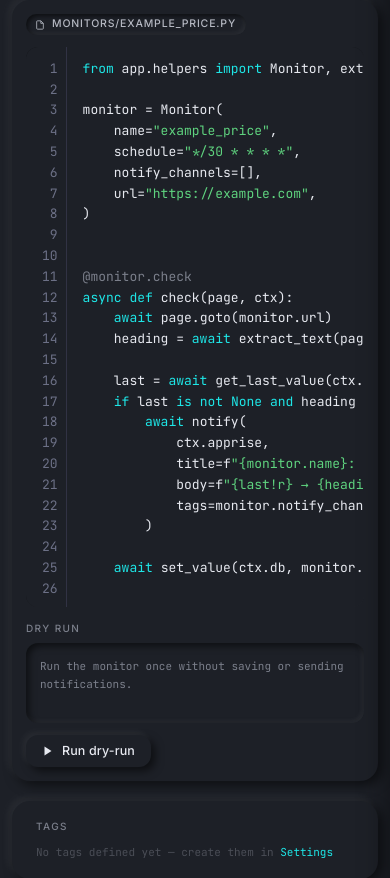
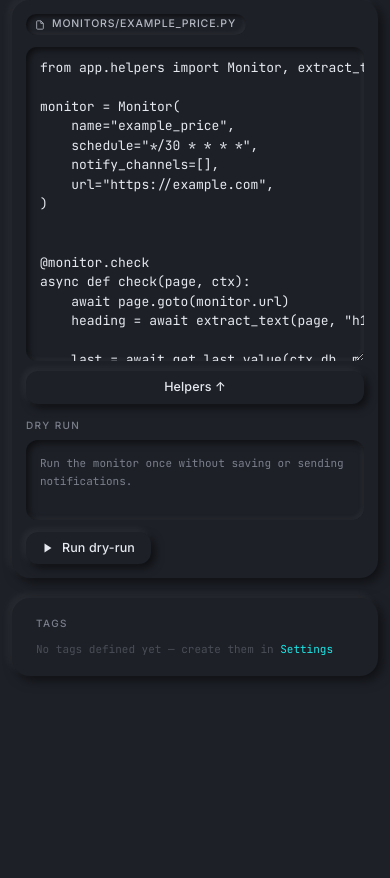
Before and after one commit to stevendejongnl/changewatch, a FastAPI app: page /monitors/example_price/edit in a window 390 px wide. Shown: the part 134-1012 px from the top of the page. Run offline with FastAPI, Linux system fonts and the light colour scheme; data that the repository does not hold is empty; parts of the project's set-up code (start-up, migrations or seed data) failed here and were passed over.

Commit message:
feat(editor): plain textarea + bottom-sheet helpers on mobile ≤700px

```diff
--- a/app/templates/monitor_editor.html
+++ b/app/templates/monitor_editor.html
@@ -144,16 +144,42 @@
   @media (max-width: 900px) {
     .editor-grid { grid-template-columns: 1fr; }
   }
+  .mob-code-editor {
+    display: none;
+    font-family: var(--mono);
+    font-size: 13px;
+    line-height: 1.5;
+    height: auto;
+    min-height: 200px;
+    max-height: 60vh;
+    overflow-y: auto;
+    resize: vertical;
+    white-space: pre;
+    overflow-x: auto;
+  }
+  .mob-helpers-btn { display: none; margin-top: 10px; width: 100%; justify-content: center; }
   @media (max-width: 700px) {
-    .raw-wrap { overflow-x: auto; }
+    .raw-wrap { display: none !important; }
+    .mob-code-editor { display: block; }
+    .mob-helpers-btn { display: flex; }
     .editor-left, .editor-right { padding: 14px; }
+    .helpers-drawer {
+      top: auto !important;
+      bottom: 0 !important;
+      right: 0 !important;
+      left: 0 !important;
+      width: 100% !important;
+      height: 70vh;
+      border-radius: 20px 20px 0 0;
+      transform: translateY(100%) !important;
+    }
+    .helpers-drawer.open { transform: translateY(0) !important; }
   }
   /* Helpers overlay drawer */
   .helpers-backdrop {
-    display: none; position: fixed; inset: 0;
+    position: fixed; inset: 0;
     background: rgba(0,0,0,.3); z-index: 100;
   }
-  .helpers-backdrop.open { display: block; }
   .helpers-drawer {
     position: fixed; right: 0; top: 0; bottom: 0; width: 320px;
     background: var(--surface);
@@ -327,6 +353,17 @@
     <div id="code-preview" class="console" style="min-height:180px;white-space:pre;tab-size:4"></div>
     {% endif %}
 
+    <textarea
+      class="input mob-code-editor"
+      name="source"
+      id="mob-code-editor"
+      rows="15"
+      spellcheck="false"
+      autocorrect="off"
+      autocapitalize="off"
+    >{{ source | e }}</textarea>
+    <button type="button" class="btn mob-helpers-btn" onclick="openHelpers()">Helpers ↑</button>
+
     <!-- CONFLICT PANEL -->
     <div id="conflict-panel" class="conflict-panel" style="display:none">
       <div style="font-size:13px;font-weight:600;color:var(--err);margin-bottom:8px">&#9888; Conflict detected</div>
@@ -378,7 +415,7 @@
 {% endif %}
 
 <!-- HELPERS OVERLAY DRAWER -->
-<div class="helpers-backdrop" id="helpers-backdrop"></div>
+<div class="helpers-backdrop" id="helpers-backdrop" style="display:none"></div>
 <div class="helpers-drawer" id="helpers-drawer">
   <div class="helpers-drawer-header">
     <span class="helpers-drawer-title">Available helpers</span>
@@ -438,15 +475,28 @@ document.querySelectorAll('.channel-checkbox').forEach(function(cb) {
 <script>
   function openHelpers() {
     document.getElementById('helpers-drawer').classList.add('open');
-    document.getElementById('helpers-backdrop').classList.add('open');
+    const bd = document.getElementById('helpers-backdrop');
+    if (bd) bd.style.display = '';
   }
   function closeHelpers() {
     document.getElementById('helpers-drawer').classList.remove('open');
-    document.getElementById('helpers-backdrop').classList.remove('open');
+    const bd = document.getElementById('helpers-backdrop');
+    if (bd) bd.style.display = 'none';
   }
   document.getElementById('btn-helpers').addEventListener('click', openHelpers);
   document.getElementById('helpers-close').addEventListener('click', closeHelpers);
   document.getElementById('helpers-backdrop').addEventListener('click', closeHelpers);
+
+  document.querySelector('form').addEventListener('submit', function() {
+    if (window.innerWidth <= 700) {
+      document.querySelectorAll('#raw-editor-container textarea').forEach(function(el) {
+        el.disabled = true;
+      });
+    } else {
+      var mob = document.getElementById('mob-code-editor');
+      if (mob) mob.disabled = true;
+    }
+  });
 
   function insertSnippet(snippet) {
     closeHelpers();
```
